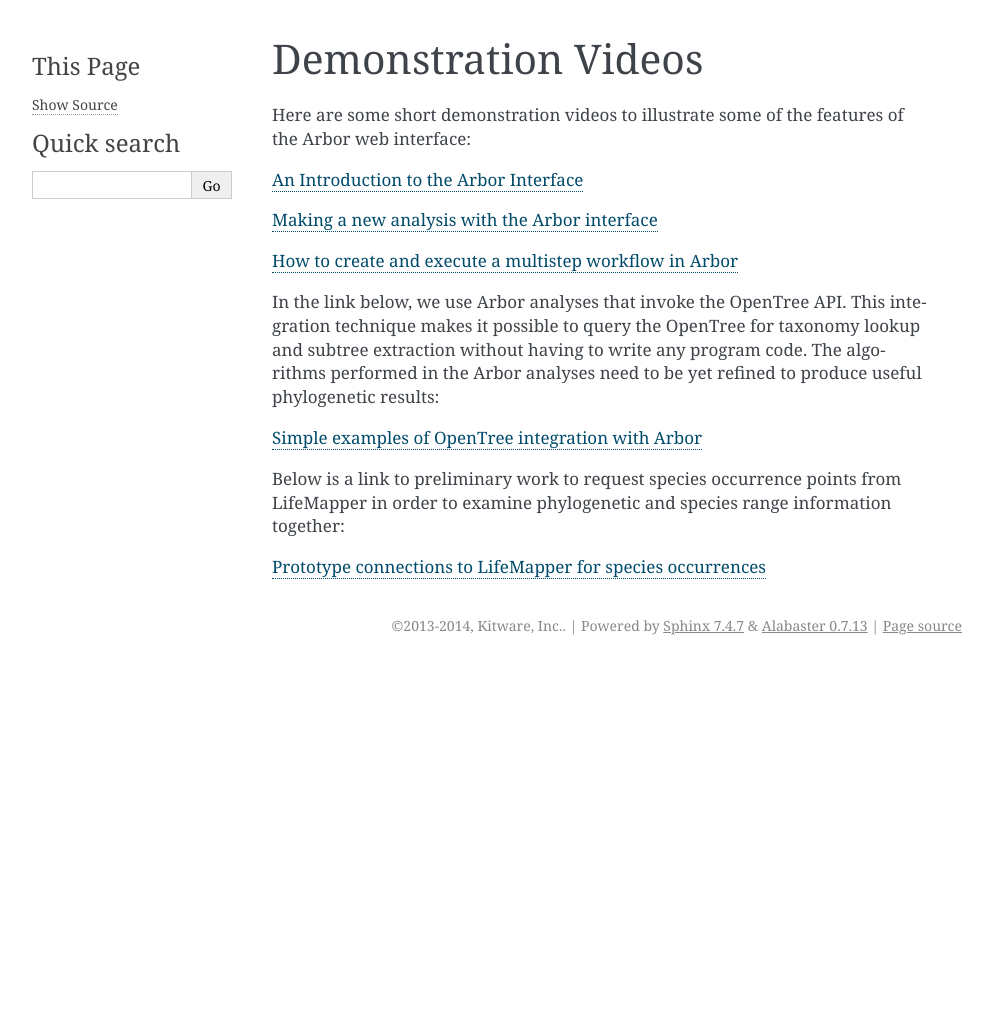
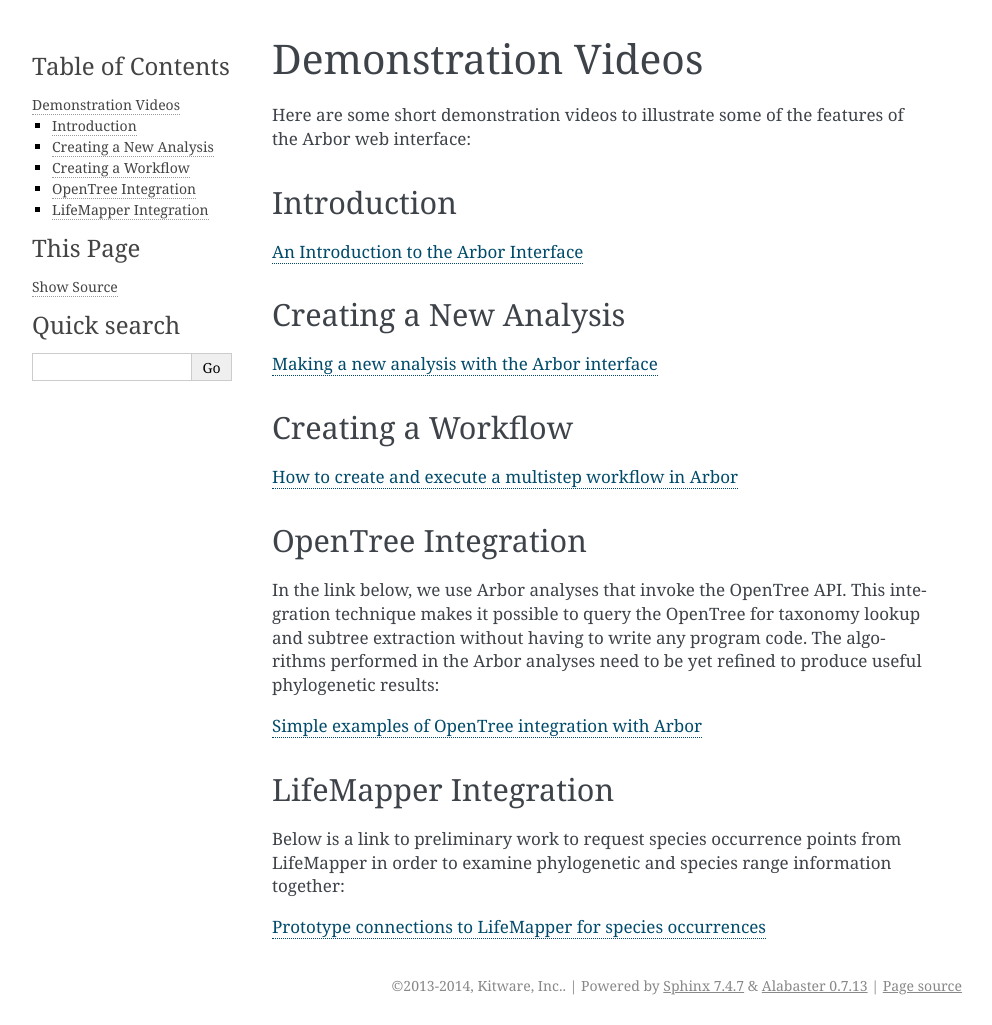
Before and after one commit to arborworkflows/ArborWebApps, a Sphinx documentation site: the page built from docs/videos.rst, in a window 1280 px wide. Shown: the whole page, without its empty margins (148-1140 px from the left). Built offline with Sphinx 7.4.7, drawn with Linux system fonts in a browser that asks for light colours; the version number could not be read and is left out; before the commit the page ends 900 px from its top, so only the background shows below that.

Commit message:
Update videos.rst

```diff
--- a/docs/videos.rst
+++ b/docs/videos.rst
@@ -4,11 +4,23 @@
 
 Here are some short demonstration videos to illustrate some of the features of the Arbor web interface:
 
+Introduction
+------------
+
 `An Introduction to the Arbor Interface <http://youtu.be/wnHMem4F9i4>`_
+
+Creating a New Analysis
+-----------------------
 
 `Making a new analysis with the Arbor interface <http://youtu.be/n2M5F0EjISg>`_
 
+Creating a Workflow
+-------------------
+
 `How to create and execute a multistep workflow in Arbor <http://youtu.be/HImUo94BLn8>`_
+
+OpenTree Integration
+--------------------
 
 In the link below, we use Arbor analyses that invoke the OpenTree API.
 This integration technique makes it possible to query the OpenTree for taxonomy
@@ -18,6 +30,9 @@ useful phylogenetic results:
 
 `Simple examples of OpenTree integration with Arbor <http://youtu.be/Kba7TQgs7oY>`_
 
+LifeMapper Integration
+----------------------
+
 Below is a link to preliminary work to request species occurrence points from LifeMapper
 in order to examine phylogenetic and species range information together:
 
```
